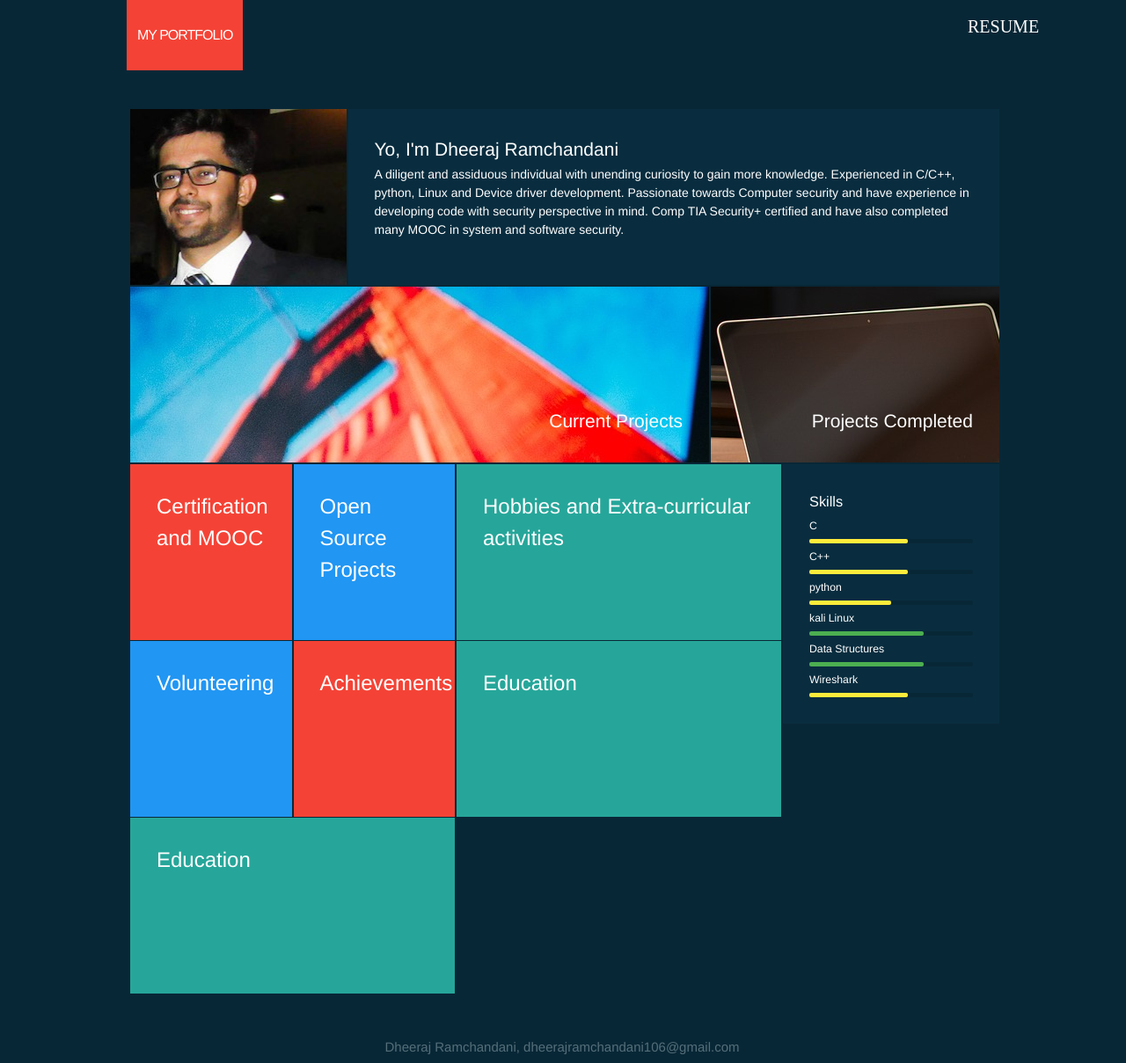
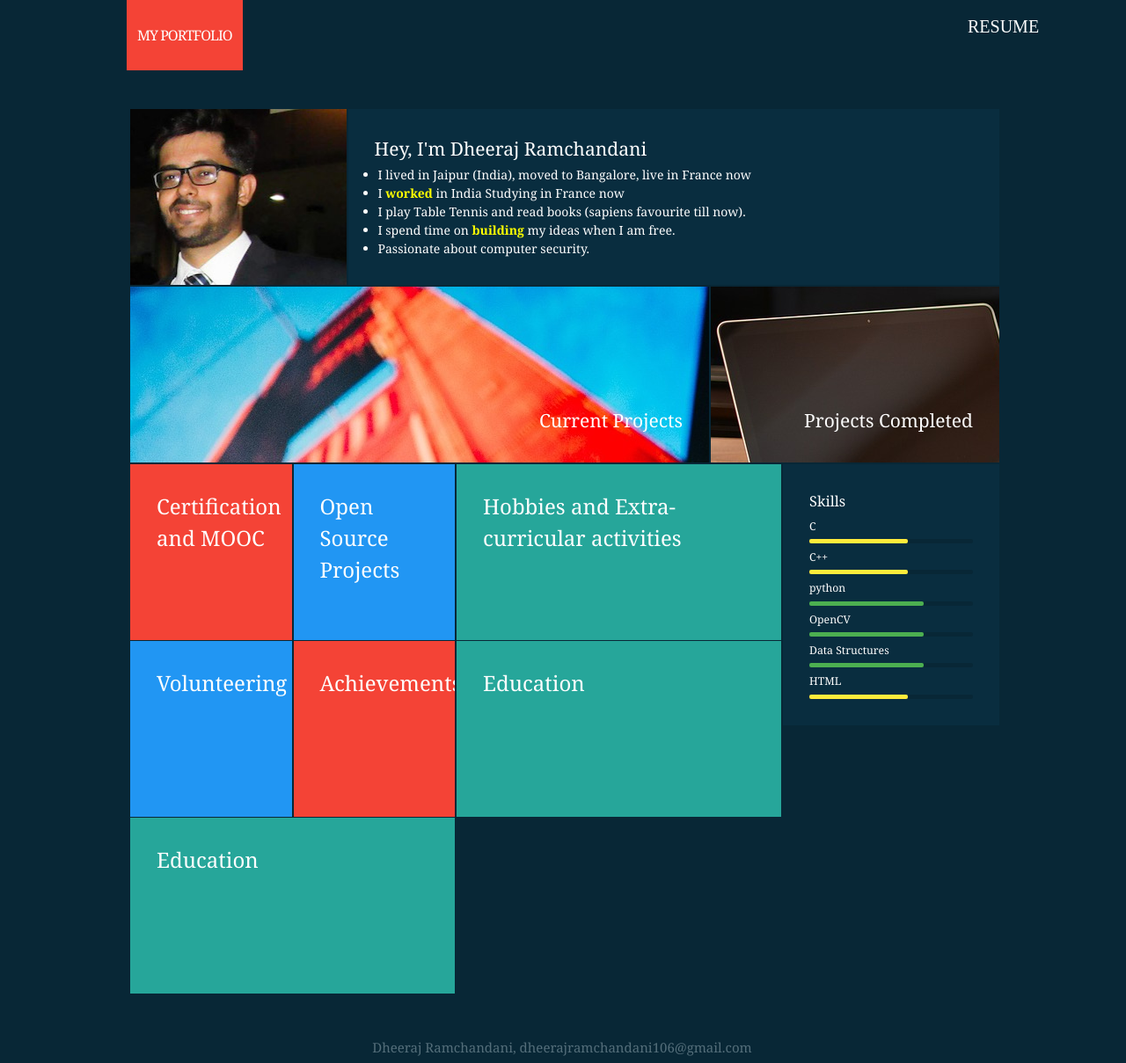
Before and after one commit to dheeraj141/dheeraj141.github.io, a Jekyll site: the page built from index.html, in a window 1280 px wide. Shown: the whole page at 88% size. Built offline with Jekyll 4.4.1, drawn with Linux system fonts in a browser that asks for light colours.

Commit message:
updated the description and added the linkedin and github links

```diff
--- a/_data/skills.yml
+++ b/_data/skills.yml
@@ -7,15 +7,15 @@
     xp: 6
 -   id: python
     descr: python
-    xp: 5
--   id: Kali_Linux
-    descr: kali Linux
+    xp: 7
+-   id: OpenCV
+    descr: OpenCV
     xp: 7
 -   id: Data_Structures
     descr: Data Structures
     xp: 7
--   id: Wireshark
-    descr: Wireshark
+-   id: HTML
+    descr: HTML
     xp: 6
 #-   id: Nmap
 #    descr: jquery
--- a/css/main.scss
+++ b/css/main.scss
@@ -6,7 +6,7 @@
 
 
 // Our variables
-$base-font-family: "Helvetica Neue", Helvetica, Arial, sans-serif;
+$base-font-family: "Georgia", Helvetica, Arial, sans-serif;
 $base-font-size:   14px;
 $base-font-weight: 100;
 $small-font-size:  $base-font-size * 0.875;
@@ -66,6 +66,20 @@ $on-laptop:        800px;
   font-family: italic;
 
 }
+.College_name{
+  font-size: 30px;
+  font-family: cursive;
+  color: teal;
+}
+.college_pic{
+  width:200px;
+  height:200px;
+  border-radius: 10%;
+  float: right;
+  position: relative;
+  right: 0px;
+
+}
 
 
 
--- a/index.html
+++ b/index.html
@@ -16,11 +16,15 @@ layout: default
       <div class="col col-9">
         <div class="block glass">
             <div class="block-body">
-                <h2>Yo, I'm Dheeraj Ramchandani</h2>
-                <p class="white-text">A diligent and assiduous individual with  unending curiosity to gain more knowledge.
-Experienced in C/C++, python, Linux and Device driver development.
-Passionate towards Computer security and have experience in developing code with security perspective in mind.
-Comp TIA Security+ certified and have also completed many MOOC in system and software security.</p>
+                <h2>Hey, I'm Dheeraj Ramchandani</h2>
+                <p class="white-text">
+                <ul>
+                <li> I lived in Jaipur (India), moved to Bangalore, live in France now </li>
+                  <li>I <a style="color:yellow;font-weight:bold;" href="https://www.linkedin.com/in/dheeraj-ramchandani-4084918a">worked</a> in India Studying in France now</li>
+                  <li>I play Table Tennis and read books (sapiens favourite till now).</li>
+                  <li>I spend time on <a style="color:yellow;font-weight:bold;" href ="https://github.com/dheeraj141">building</a> my ideas when I am free.</li>
+                  <li>Passionate about computer security.</li>
+                </p>
             </div>
         </div>
       </div>
```
Also changed, not shown: _posts/2016-03-30-Education.md (+18 -6 lines), assets/georgia_tech_symbol.jpeg (added), assets/nitw.png (added), 7 other files.
